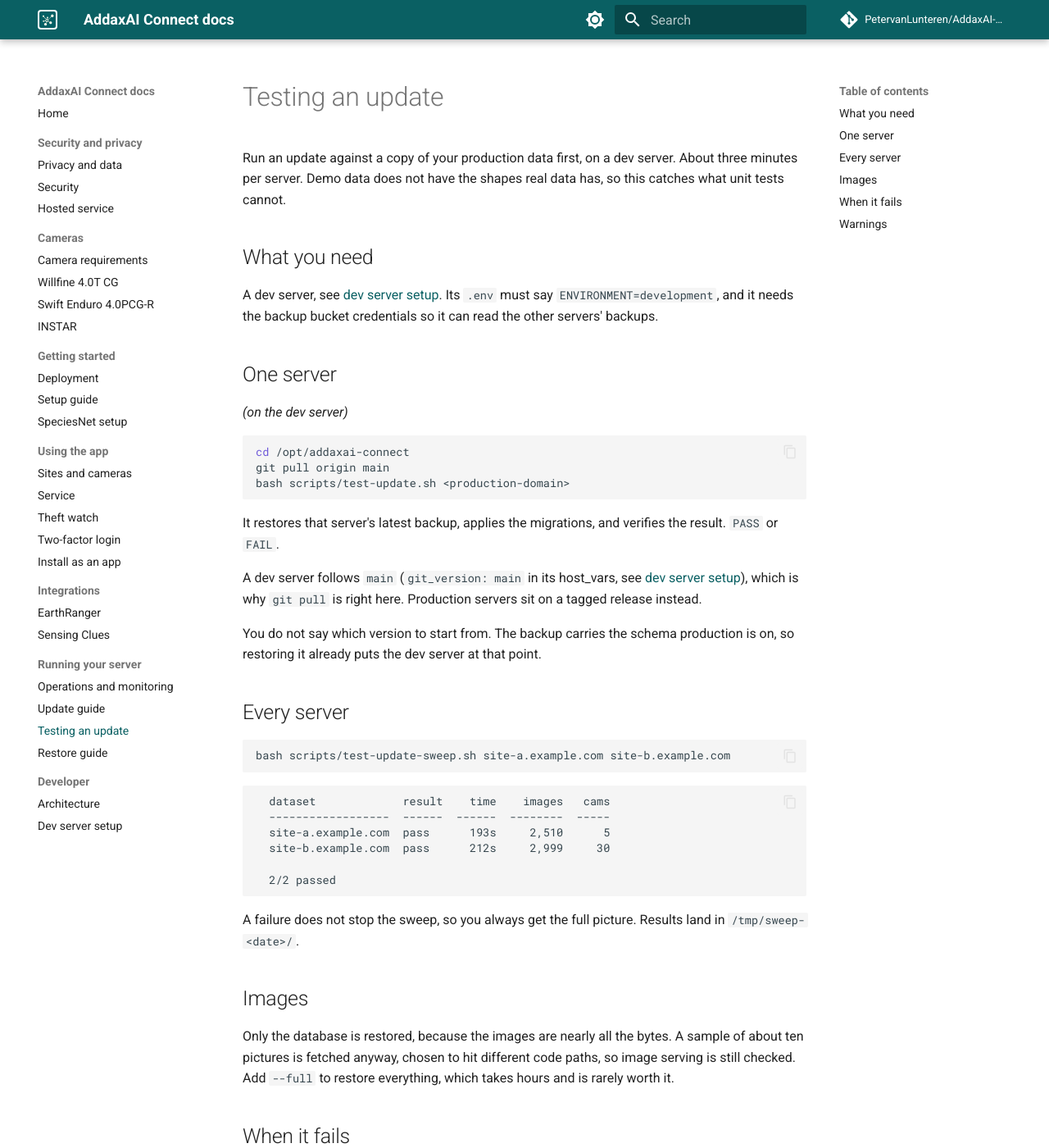
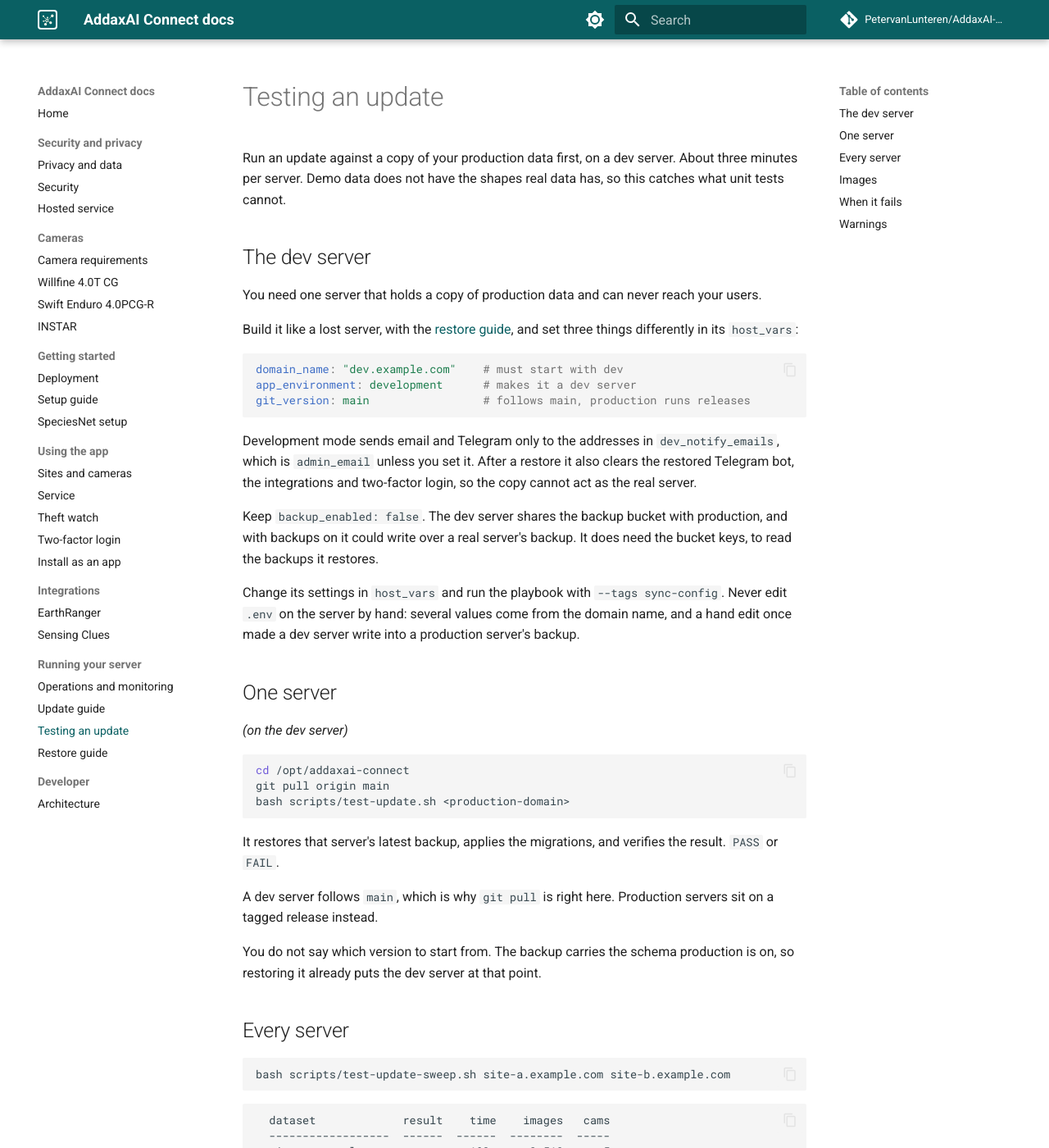
Before and after one commit to PetervanLunteren/AddaxAI-Connect, an MkDocs documentation site: the page built from docs/test-update.md, in a window 1280 px wide and 1400 px high. Shown: the whole window at 82% size. Built offline with MkDocs 1.6.1 and Material for MkDocs 9.7.7, drawn with Linux system fonts in a browser that asks for light colours; comment, search, counter and statistics services are not loaded.

Commit message:
Fold the dev server page into Testing an update
A self-hoster only needs a dev server to test an update, so the setup
now sits as one short section at the top of that page. The separate
page described each safety measure in detail; the section says what to
set and what it prevents.

The security page no longer repeats that server admins are included in
a project's two-factor requirement.

````diff
--- a/docs/deployment.md
+++ b/docs/deployment.md
@@ -75,7 +75,7 @@ Everything runs on a single Ubuntu server. You configure a few variables, run on
 
     | Variable | Example | Description |
     |---------|---------|-------------|
-    | `git_version` | `v0.9.0` | Optional, and it goes in `ansible/group_vars/all/main.yml`. Leave it out to deploy the newest [release](https://github.com/PetervanLunteren/AddaxAI-Connect/releases), the normal choice. Set a tag to pin a version, or `main` on a [dev server](dev-server-setup.md). |
+    | `git_version` | `v0.9.0` | Optional, and it goes in `ansible/group_vars/all/main.yml`. Leave it out to deploy the newest [release](https://github.com/PetervanLunteren/AddaxAI-Connect/releases), the normal choice. Set a tag to pin a version, or `main` on a [dev server](test-update.md#the-dev-server). |
 
     **GPU (optional)**
 
--- a/docs/test-update.md
+++ b/docs/test-update.md
@@ -4,11 +4,33 @@ Run an update against a copy of your production data first, on a dev server.
 About three minutes per server. Demo data does not have the shapes real data
 has, so this catches what unit tests cannot.
 
-## What you need
+## The dev server
 
-A dev server, see [dev server setup](dev-server-setup.md). Its `.env` must say
-`ENVIRONMENT=development`, and it needs the backup bucket credentials so it can
-read the other servers' backups.
+You need one server that holds a copy of production data and can never reach
+your users.
+
+Build it like a lost server, with the [restore guide](restore-guide.md), and set
+three things differently in its `host_vars`:
+
+```yaml
+domain_name: "dev.example.com"    # must start with dev
+app_environment: development      # makes it a dev server
+git_version: main                 # follows main, production runs releases
+```
+
+Development mode sends email and Telegram only to the addresses in
+`dev_notify_emails`, which is `admin_email` unless you set it. After a restore
+it also clears the restored Telegram bot, the integrations and two-factor login,
+so the copy cannot act as the real server.
+
+Keep `backup_enabled: false`. The dev server shares the backup bucket with
+production, and with backups on it could write over a real server's backup. It
+does need the bucket keys, to read the backups it restores.
+
+Change its settings in `host_vars` and run the playbook with
+`--tags sync-config`. Never edit `.env` on the server by hand: several values
+come from the domain name, and a hand edit once made a dev server write into a
+production server's backup.
 
 ## One server
 
@@ -23,9 +45,8 @@ bash scripts/test-update.sh <production-domain>
 It restores that server's latest backup, applies the migrations, and verifies
 the result. `PASS` or `FAIL`.
 
-A dev server follows `main` (`git_version: main` in its host_vars, see
-[dev server setup](dev-server-setup.md)), which is why `git pull` is right
-here. Production servers sit on a tagged release instead.
+A dev server follows `main`, which is why `git pull` is right here. Production
+servers sit on a tagged release instead.
 
 You do not say which version to start from. The backup carries the schema
 production is on, so restoring it already puts the dev server at that point.
--- a/mkdocs.yml
+++ b/mkdocs.yml
@@ -74,4 +74,3 @@ nav:
     - Restore guide: restore-guide.md
   - Developer:
     - Architecture: architecture.md
-    - Dev server setup: dev-server-setup.md
````
Also changed, not shown: DEVELOPERS.md (+0 -1 lines), docs/dev-server-setup.md (deleted, +0 -71 lines), docs/index.md (+0 -1 lines), docs/security.md (+1 -1 lines).
